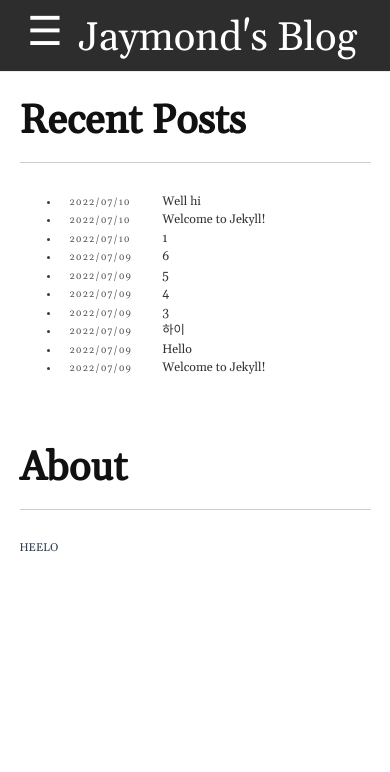
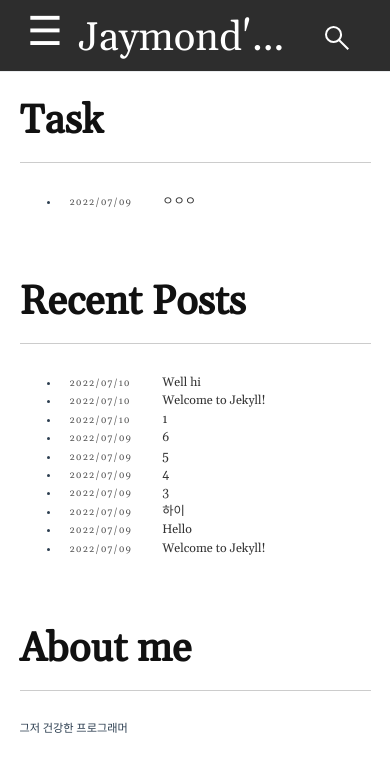
Before and after one commit to jayze3736/My-new-blog, a Jekyll site: the page built from index.markdown, in a window 390 px wide. Shown: the top 772 px of the page. Built offline with Jekyll 4.4.1, drawn with Linux system fonts in a browser that asks for light colours; some web fonts are replaced.

Commit message:
complete

```diff
--- a/_includes/header.html
+++ b/_includes/header.html
@@ -2,4 +2,15 @@
 <header class = test-header>
     {%- include sidebar.html -%}
     <a href="{{ "/" | relative_url }}" rel = "author" class="title-position" > Jaymond's Blog </a>
+
+    <div class ="">
+    <form id="searchform" method="get" action="/search.html" class="search-form">
+        <input class= "test-input-field" aria-label="Search" id="search-box"
+         name="query" type="text" autocomplete="off">
+    </form>
+    </div>
+
+
+
+
 </header>
--- a/_includes/home.html
+++ b/_includes/home.html
@@ -1,5 +1,35 @@
 <!-- 맨 앞의 홈페이지 대문글을 보여주는 html 페이지-->
+
 <article class="top-post">
+  <header class="post-header home">
+    <div class="post-title"> Task </div>
+  </header>
+
+  <div class="post-content">
+      {%- if site.posts.size > 0 -%}
+    <ul class="post-list">
+      {%- assign posts = site.categories.task -%}
+      {%- for post in posts limit: site.num_recentPosts -%}
+      <li class="post-list-item">
+        <!-- {%- assign date_format = site.date_format | default: "%b %-d, %Y" -%} -->
+        {%- assign date_format = "%Y/%m/%d" -%}
+        <span class="post-link-date">{{ post.date | date: date_format }}</span>
+          <a class="post-link" href="{{ post.url | relative_url }}">
+            {{ post.title | escape }}
+
+
+        </a>
+
+      </li>
+      {%- endfor -%}
+    </ul>
+  {%- endif -%}
+  </div>
+</article>
+
+
+
+<article class="post">
     <header class="post-header home">
       <div class="post-title">Recent Posts</div>
     </header>
@@ -27,16 +57,18 @@
   </article>
 </div>
 
+
+
+
+
   <article class = "down-post">
     <header class="post-header home">
-      <div class="post-title"> About
+      <div class="post-title"> About me
       </div>
     </header>
 
+    {{content}}
 
-    <div>
-      HEELO
-    </div>
   </article>
 
 
--- a/_includes/post.html
+++ b/_includes/post.html
@@ -16,7 +16,7 @@
 {%- endfor -%}
 
 <article class="top-post">
-	<header class="post-header">
+	<header class="post-header post-header-post">
 
 
 		<div class="post-title">
--- a/_posts/new/2022-06-27-welcome-to-jekyll copy 2.markdown
+++ b/_posts/new/2022-06-27-welcome-to-jekyll copy 2.markdown
@@ -2,7 +2,7 @@
 layout: post
 title:  "ㅇㅇㅇ"
 date:   2022-07-09 12:05:07 +0900
-category: "Unity-Solution"
+category: "task"
 sub-category: new category
 tag: Mouse Event
 excerpt_separator: <!--break-->
--- a/index.markdown
+++ b/index.markdown
@@ -4,3 +4,5 @@
 
 layout: home
 ---
+
+그저 건강한 프로그래머
--- a/public/css/style.css
+++ b/public/css/style.css
@@ -362,6 +362,8 @@
 
   input {
 	line-height: normal;
+  font-family: 'Jeju Gothic','Hanna','Gelasio', 'Nanum Myeongjo', serif;
+
   }
 
   /**
@@ -682,7 +684,7 @@ article.home h4 a:hover {
 }
 
 header.post-header {
-	padding: 20px 0px 30px 0px;
+	padding: 20px 0px 20px 0px;
 	margin-bottom: 30px;
 	border-bottom: 1px solid #ccc;
 	text-align: center;
@@ -767,6 +769,14 @@ left:78px;
 top:13px;
 z-index: 0;
 color: #fff;
+display: inline-block;
+
+text-overflow: ellipsis;
+overflow: hidden;
+width: 55%;
+white-space: nowrap;
+
+
 }
 
 .test-header a:hover{
@@ -812,6 +822,7 @@ color: #fff;
 	/*word-break:break-all;*/
 	transition: 0.5s;
 	padding-top: 20px;
+  white-space: nowrap;
   }
 
 
@@ -923,6 +934,8 @@ color: #fff;
     transition: 0.3s;
     margin-top: 0;
     margin-bottom: 0;
+    overflow: hidden;
+    text-overflow: ellipsis;
 
   }
 
@@ -1102,8 +1115,89 @@ background-color:#f7f7f7;
 float: left;
 }
 
+.test-input-field{
+  line-height: normal;
+  display: inline-block;
+  float: right;
+  color: #000;
+  width: 20%;
+  margin-right: 20px;
+  position: relative;
+  height: 35px;
+  top: 15px;
+  max-width: 200px;
+  background-image: url(/asset/img/search_FILL0_wght400_GRAD0_opsz48_gray.svg);
+  background-repeat: no-repeat;
+  background-position: center left;
+  background-size: 2rem;
+  padding-left: 30px;
+  font-size: 1rem;
+  border-radius: 15px;
+  transition: all .2s ease;
+  outline: none;
 
-@media (max-width: 576px) {
+}
+.test-input-field:focus{
+  border-color: #3eaf7c;
+  cursor: auto;
+}
+
+
+
+.post-header-post{
+  padding-bottom: 30px
+  !important
+
+}
+
+.search-result-list a{
+  display: inline-block;
+  cursor: pointer;
+  color: #000;
+
+}
+
+.search-result-list a:hover{
+  text-decoration: underline;
+
+}
+
+
+
+/* .search-form{
+
+  text-align: center;
+
+} */
+
+.search-result-list{
+
+  border: 3px solid #2d2d2d30;
+  padding-bottom: 20px;
+  padding-top: 20px;
+  padding-right: 20px;
+}
+
+.search-result-list h2{
+
+  display: inline;
+  margin-right: 20px;
+  word-break: break-all;
+
+}
+
+.search-result-list h3{
+
+  display: inline;
+
+
+}
+
+.search-result-list li::marker{
+  text-align: center;
+}
+
+@media (max-width: 600px) {
 	article {
 		font-size: 0.7em;
 		line-height: 1.5;
@@ -1140,4 +1234,41 @@ float: left;
 		visibility: hidden;
 		display: none;
 	}
+
+  .test-input-field{
+    line-height: normal;
+    display: inline-block;
+    float: right;
+    background-color: #2d2d2d;
+    color: #fff;
+    border: 1px solid transparent;
+    width: 0;
+    margin-right: 20px;
+    position: relative;
+    height: 35px;
+    top: 15px;
+    max-width: 200px;
+    background-image: url(/asset/img/search_FILL0_wght400_GRAD0_opsz48_white.svg);
+    background-repeat: no-repeat;
+    background-position: center left;
+    background-size: 2rem;
+    padding-left: 30px;
+
+
+
+  }
+
+
+
+  .test-input-field:focus{
+    width: 200px;
+    border-color: #3eaf7c;
+    color: #000;
+    background-image: url(/asset/img/search_FILL0_wght400_GRAD0_opsz48_gray.svg);
+    background-color: #fff;
+    transition: all .2s ease;
+
+  }
+
+
 }
```
Also changed, not shown: public/js/search.js (added, +78 -0 lines), search.html (added, +38 -0 lines), asset/img/search_FILL0_wght400_GRAD0_opsz48_gray.svg (added), asset/img/search_FILL0_wght400_GRAD0_opsz48_white.svg (added), public/js/lunr.min.js (added).
